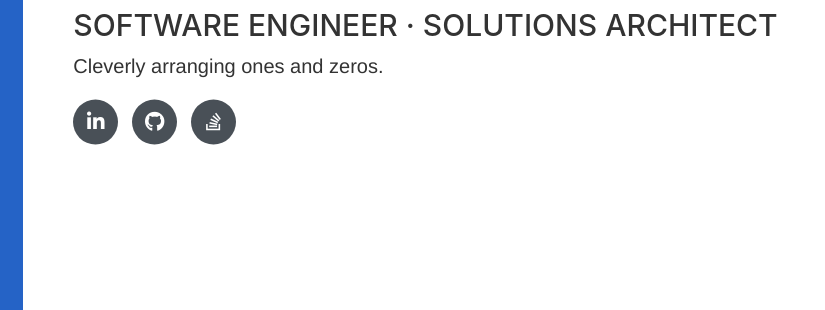
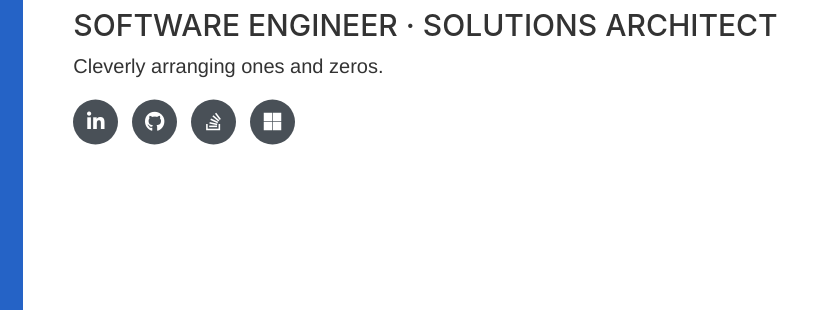
Before and after one commit to rbonestell/rbonestell.github.io, a plain HTML site: page index.html in a window 1280 px wide. Shown: the part 371-681 px from the top of the page, 190-1015 px from the left. Drawn offline with nearby package versions, Linux system fonts and the light colour scheme; a web font is replaced by a local one.

Commit message:
Added Microsoft tech profile link

```diff
--- a/index.html
+++ b/index.html
@@ -46,6 +46,9 @@
                         <a href="https://stackoverflow.com/story/rbonestell">
                             <i class="fab fa-stack-overflow"></i>
                         </a>
+                        <a href="https://techprofile.microsoft.com/en-us/rbonestell">
+                            <i class="fab fa-microsoft"></i>
+                        </a>
                     </div>
                 </div>
             </div>
```
